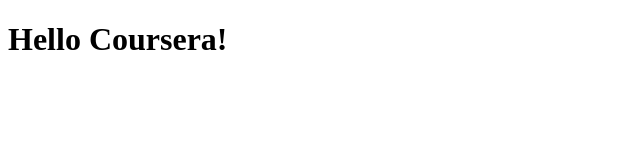
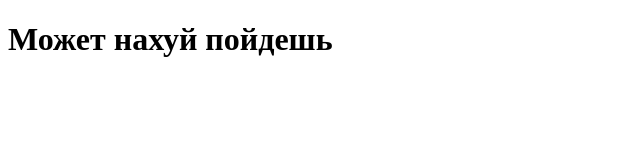
Before and after one commit to MrSpor87/test, a plain HTML site: page site/index.html in a window 1280 px wide. Shown: the whole page, without its empty margins (0-640 px from the left). Drawn offline with Linux system fonts and the light colour scheme.

Commit message:
for my love

```diff
--- a/site/index.html
+++ b/site/index.html
@@ -4,6 +4,6 @@
  	<title>Hello Coursera!</title>
  </head>
  <body>
- 	<h1>Hello Coursera!</h1>
+ 	<h1>Может нахуй пойдешь</h1>
  </body>
  </html>
```
